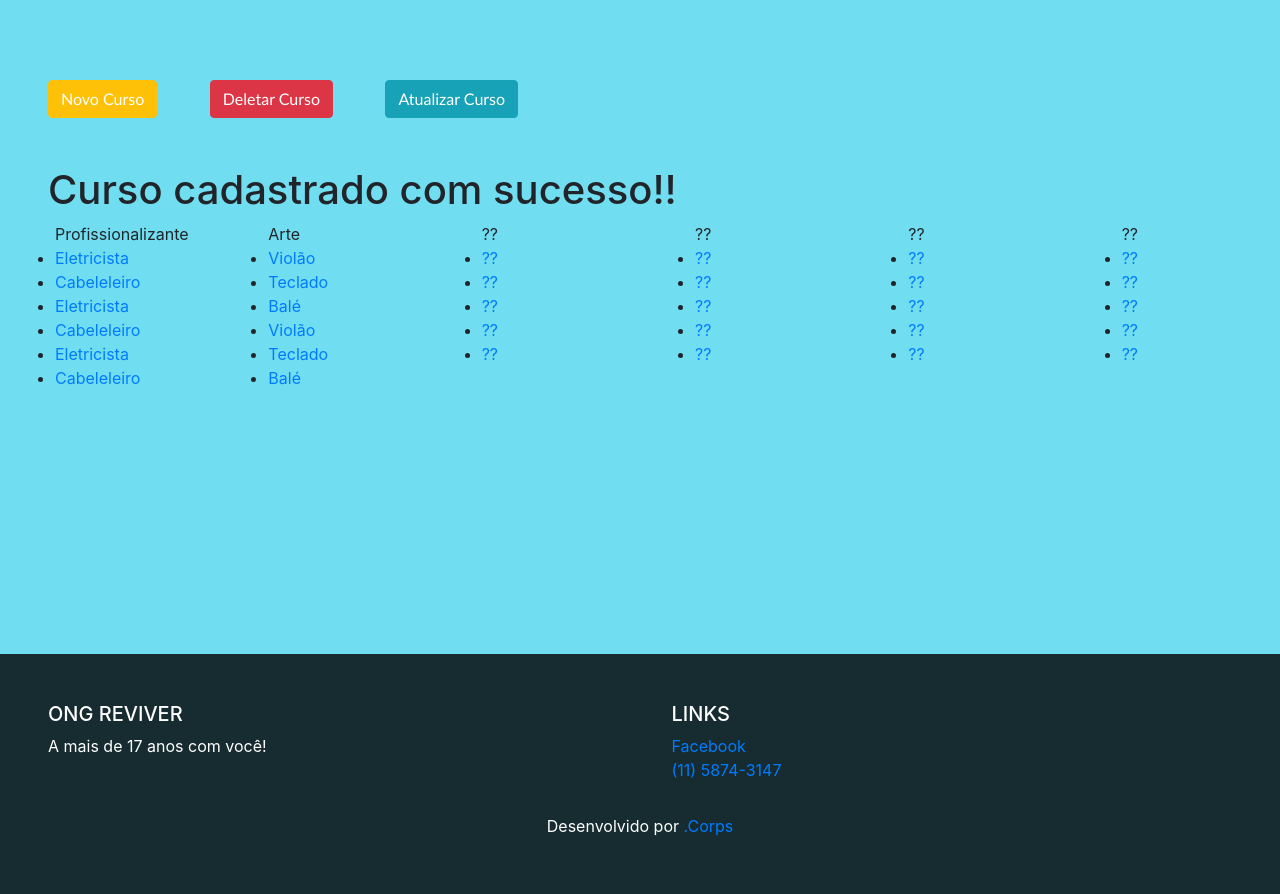
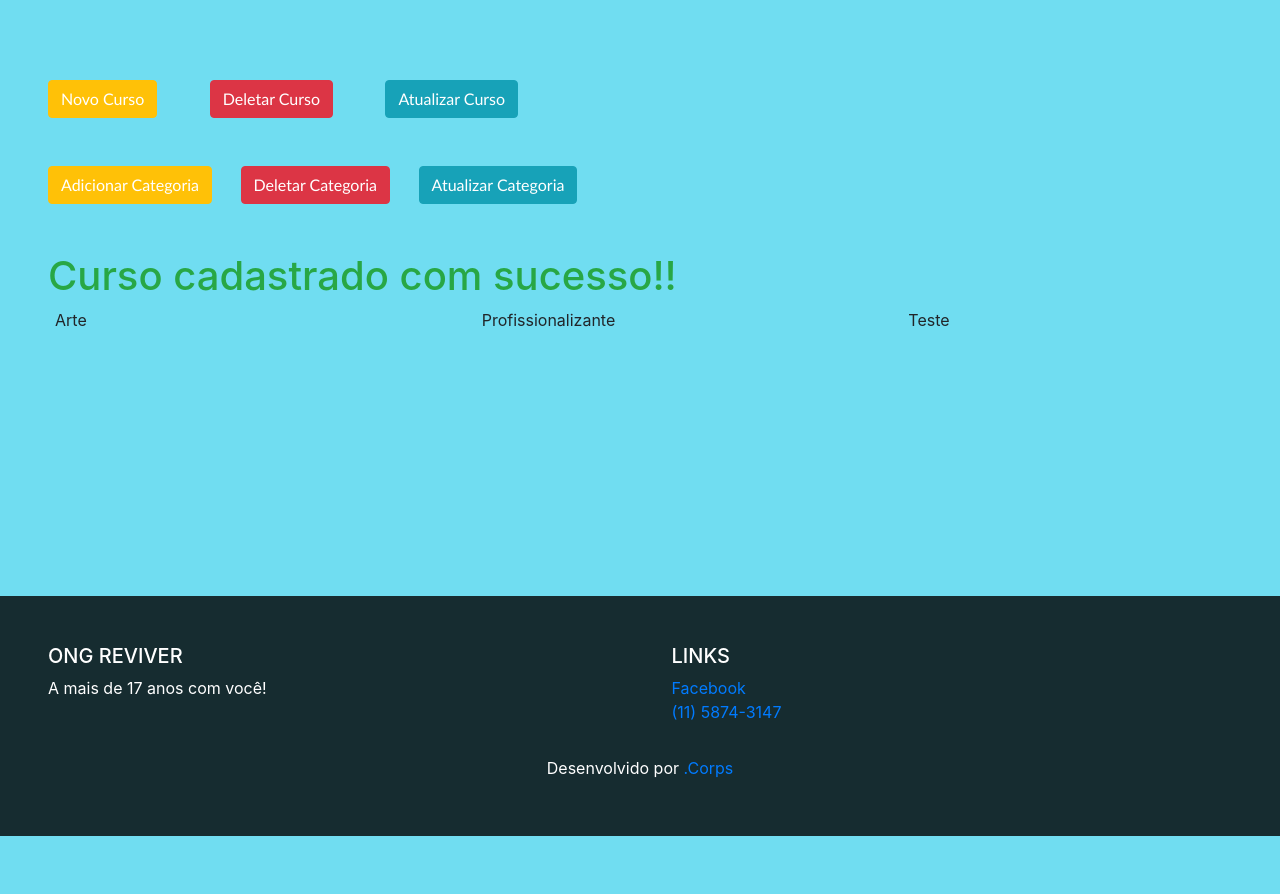
Before and after one commit to RaphaelBRodrigues/ngo-project, a PHP site: page /Views/Cursos.php?status=1 in a window 1280 px wide. Shown: the part 112-1006 px from the top of the page. After the commit the page ends 948 px from the top, so only its background shows below. Run offline with PHP 8.4, Linux system fonts and the light colour scheme; the visitor is signed in with stand-in values (Sample User, id 1); data comes from the database, SQL or seed files in the repository; both versions use the stored data as it was after the commit; data that the repository does not hold is empty.

Commit message:
Deletar Categoria inicio

```diff
--- a/Controller/Config.php
+++ b/Controller/Config.php
@@ -13,23 +13,23 @@ echo "
 
 <meta charset='utf-8'>
 ";
-/*
+
 $databaseHost = 'localhost';
 $databaseName = 'ONG';
 $databaseUsername = 'ONG';
 $databasePassword = 'ONG';
 $mysqli = mysqli_connect($databaseHost,
 $databaseUsername,$databasePassword,$databaseName);
-*/
 
 
+/*
 $databaseHost = 'sql107.epizy.com';
 $databaseName = 'epiz_24293573_FreeOng';
 $databaseUsername = 'epiz_24293573';
 $databasePassword = 'ongfree';
 $mysqli = mysqli_connect($databaseHost,
 $databaseUsername,$databasePassword,$databaseName);
-
+*/
 
 
 
--- /dev/null
+++ b/Controller/ConsultaCursoPHP.php
@@ -0,0 +1,35 @@
+
+<?php
+include("Config.php");
+
+
+
+
+$FirstQuery = mysqli_query($mysqli,"SELECT AT_Tipo,AT_TipoCursoID FROM TipoCurso");
+
+echo "<div  class='row mx-auto'>";
+while($tipo = mysqli_fetch_array($FirstQuery)){
+  //Open a list
+  $tip = $tipo['AT_TipoCursoID'];
+  echo "
+  <div class='col'>
+
+      <ul class='cursos'>".$tipo['AT_Tipo']."
+      ";
+
+ $SecondQuery = mysqli_query($mysqli,"SELECT AT_Name,AT_Tipo,AT_CursoID FROM Curso WHERE AT_Tipo = $tip");
+ while($item = mysqli_fetch_array($SecondQuery)) {
+//Create a item list
+echo "
+    <li><a href='InfCursos.php?curso=".$item['AT_CursoID']."'>".$item['AT_Name']."</a></li>
+    ";
+  }
+  //Close a list
+  echo "
+    </ul>
+    </div>
+      ";
+
+}
+echo "</div>"
+ ?>
--- /dev/null
+++ b/Models/DelCategoriaPHP.php
@@ -0,0 +1,6 @@
+<?php
+include("../Controller/Config.php");
+$cursoID = $_GET['del'];
+mysqli_query($mysqli,"DELETE FROM TipoCurso where AT_TipoCursoID = $cursoID");
+
+ ?>
--- a/Views/AddCurso.php
+++ b/Views/AddCurso.php
@@ -15,7 +15,7 @@ $_SESSION['cursoRes'] = "";}
 
 <form class="mx-auto" id='loginForm' action="../Models/CursoAddPHP.php?f=1" method="post">
   <h2>Novo curso</h2>
-  <h3><?php echo $_SESSION['cursoRes']; ?></h3>
+  <!-- <h3><?php echo $_SESSION['cursoRes']; ?></h3> -->
   <div class='form-group'>
     <label for='curso'>Nome do curso</label>
     <input type="text" id='curso' name='name' class='form-control' title='Insira o nome do curso' placeholder="Ex:Violão" value="">
--- a/Views/Cursos.php
+++ b/Views/Cursos.php
@@ -2,105 +2,43 @@
 
 session_start();
 include('Components/Header.php');
+include("../Controller/Config.php");
+
 if ($_SESSION['nivel'] == 1 || $_SESSION['nivel'] == 2) {
-echo"  <a class='btn btn-warning ml-5 mb-5' style='color:white;font-family:calibri;'
+echo"<div class='mx-auto'>
+<a class='btn btn-warning ml-5 mb-5' style='color:white;font-family:calibri;'
  type='button' href='AddCurso.php'>Novo Curso</a>";
 
  echo"  <a class='btn btn-danger ml-5 mb-5' style='color:white;font-family:calibri;'
-  type='button' href='AttCurso.php'>Deletar Curso</a>";
+  type='button' href='DelCurso.php'>Deletar Curso</a>";
 
   echo"  <a class='btn btn-info ml-5 mb-5' style='color:white;font-family:calibri;'
    type='button' href='DelCurso.php'>Atualizar Curso</a>";
+
+   echo"<br>  <a class='btn btn-warning ml-5 mb-5' style='color:white;font-family:calibri;'
+    type='button' href='AddCategoria.php'>Adicionar Categoria</a>";
+
+    echo"  <a class='btn btn-danger ml-4 mb-5' style='color:white;font-family:calibri;'
+     type='button' href='DelCurso.php'>Deletar Categoria</a>";
+
+     echo"  <a class='btn btn-info ml-4 mb-5' style='color:white;font-family:calibri;'
+      type='button' href='DelCurso.php'>Atualizar Categoria</a> </div>";
+
+}
+if (empty($_GET['status'])) {
+  $_GET['status'] = " ";
 }
 if ($_GET['status'] == 1) {
-    echo "<h1 class='pl-5'>Curso cadastrado com sucesso!!</h1>";
+    echo "<h1 class='pl-5 text-success'>Curso cadastrado com sucesso!!</h1>";
+}
+if ($_GET['status'] == 2) {
+    echo "<h1 class='pl-5 text-danger'>Falha ao cadastrar curso</h1>";
 }
 
 
 ?>
-<?php  ?>
-<div  class='row mx-auto'>
-
-<div class="col">
-
-
-<ul class='cursos'>
-  Profissionalizante
-  <li><a href="InfCursos.php?.php?id="> Eletricista </a></li>
-  <li><a href="InfCursos.php?.php?cursoid=2"> Cabeleleiro </a></li>
-  <li><a href="InfCursos.php?cursoid=3"> Eletricista </a></li>
-  <li><a href="InfCursos.php?cursoid=4"> Cabeleleiro </a></li>
-  <li><a href="InfCursos.php?cursoid=5"> Eletricista </a></li>
-  <li><a href="InfCursos.php?cursoid=6"> Cabeleleiro </a></li>
-
-</ul>
-
-</div>
-
-<div class="col">
-
-<ul class='cursos'>
-  Arte
-  <li><a href="InfCursos.php?cursoid=7"> Violão </a></li>
-  <li><a href="InfCursos.php?cursoid=8"> Teclado </a></li>
-  <li><a href="InfCursos.php?cursoid=9"> Balé </a></li>
-  <li><a href="InfCursos.php?cursoid=7"> Violão </a></li>
-  <li><a href="InfCursos.php?cursoid=8"> Teclado </a></li>
-  <li><a href="InfCursos.php?cursoid=9"> Balé </a></li>
-
-</ul>
-
-</div>
-<div class="col">
-
-<ul class='cursos'>
-  ??
-  <li><a href="InfCursos.php?cursoid=10"> ?? </a></li>
-  <li><a href="InfCursos.php?cursoid=10"> ?? </a></li>
-  <li><a href="InfCursos.php?cursoid=10"> ?? </a></li>
-  <li><a href="InfCursos.php?cursoid=10"> ?? </a></li>
-  <li><a href="InfCursos.php?cursoid=10"> ?? </a></li>
-</ul>
-</div>
-
-
-<div class="col">
-
-<ul class='cursos'>
-  ??
-  <li><a href="InfCursos.php?cursoid=10"> ?? </a></li>
-  <li><a href="InfCursos.php?cursoid=10"> ?? </a></li>
-  <li><a href="InfCursos.php?cursoid=10"> ?? </a></li>
-  <li><a href="InfCursos.php?cursoid=10"> ?? </a></li>
-  <li><a href="InfCursos.php?cursoid=10"> ?? </a></li></ul>
-</div>
-
-<div class="col">
-
-<ul class='cursos'>
-  ??
-  <li><a href="InfCursos.php?cursoid=10"> ?? </a></li>
-  <li><a href="InfCursos.php?cursoid=10"> ?? </a></li>
-  <li><a href="InfCursos.php?cursoid=10"> ?? </a></li>
-  <li><a href="InfCursos.php?cursoid=10"> ?? </a></li>
-  <li><a href="InfCursos.php?cursoid=10"> ?? </a></li></ul>
-</div>
-
-<div class="col">
-
-<ul class='cursos'>
-  ??
-  <li><a href="InfCursos.php?cursoid=10"> ?? </a></li>
-  <li><a href="InfCursos.php?cursoid=10"> ?? </a></li>
-  <li><a href="InfCursos.php?cursoid=10"> ?? </a></li>
-  <li><a href="InfCursos.php?cursoid=10"> ?? </a></li>
-  <li><a href="InfCursos.php?cursoid=10"> ?? </a></li></ul>
-
-</div>
-</div>
-</div>
-</div>
-
+<?php
+include_once("../Controller/ConsultaCursoPHP.php"); ?>
 
 
 <br><br><br>
--- /dev/null
+++ b/Views/DelCategoria.php
@@ -0,0 +1,5 @@
+<?php
+include("../Controller/Config.php");
+mysqli_query($mysqli,"DELETE FROM TipoCurso where AT_TipoCursoID = $cursoID");
+
+ ?>
--- a/Views/InfCursos.php
+++ b/Views/InfCursos.php
@@ -2,9 +2,8 @@
 
 include('Components/Header.php');
 
-$curso = $_POST['cursoid'];
+$curso = $_GET['curso'];
 
-echo $curso;
 ?>
 
 
```
Also changed, not shown: Banco/Geral.sql (+7 -3 lines), Models/AddCategoriaPHP.php (added, +24 -0 lines), Models/CursoAddPHP.php (+5 -6 lines), Views/AddCategoria.php (added, +32 -0 lines), Views/DelCurso.php (added, +23 -0 lines), Controller/logoutPHP.php (line endings or trailing spaces), Models/CadastroPHP.php (line endings or trailing spaces), README.md, Views/Alunos.php (line endings or trailing spaces), Views/Login.php (line endings or trailing spaces), index.php (line endings or trailing spaces).
